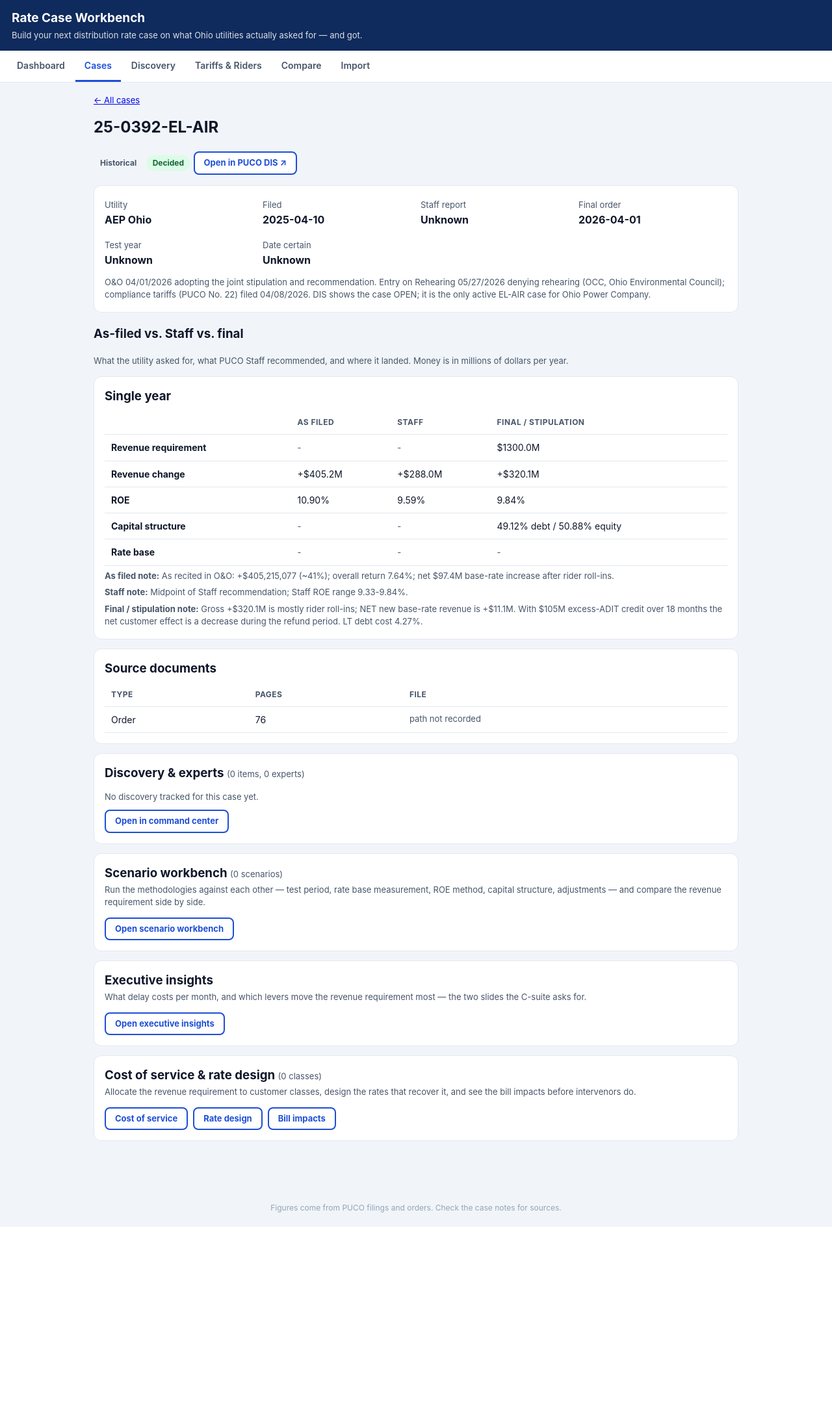
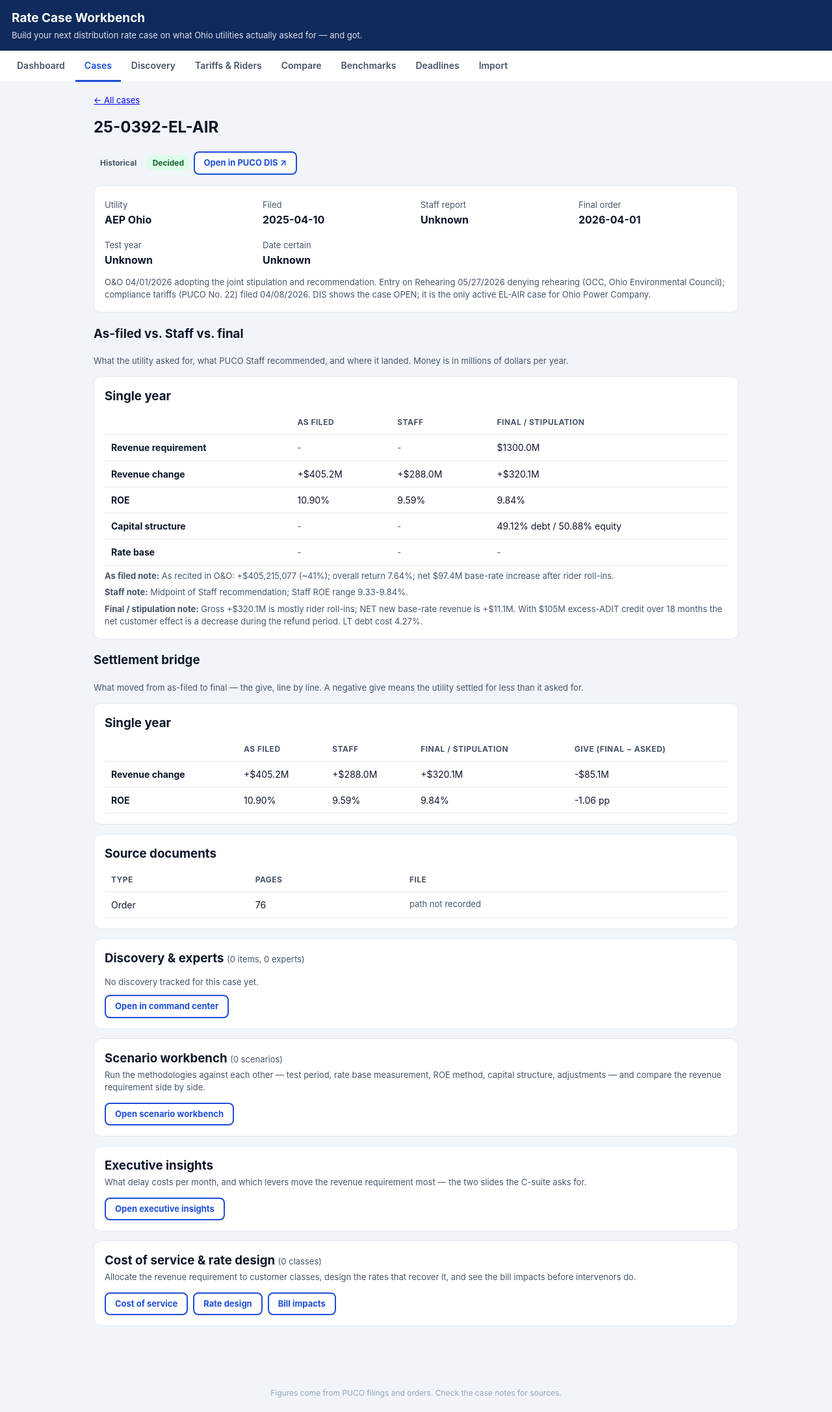
Before and after one commit to EricW948/rate-case-workbench, a FastAPI app: page /cases/1 in a window 1280 px wide. Shown: the whole page at 65% size. Before the commit the page ends 1888 px from the top, so only its background shows below. Run offline with FastAPI, Linux system fonts and the light colour scheme.

Commit message:
Phase 1: benchmarks, settlement bridge, deadline machine

```diff
--- a/database.py
+++ b/database.py
@@ -29,6 +29,7 @@ def init_db():
     from models import (  # noqa: F401  (import registers models)
         Utility, ServiceArea, Case, ThreeWayPosition, TariffRider, Document, EarnedROE,
         DiscoveryRequest, ExpertWitness, Scenario, ScenarioAdjustment, CustomerClass,
+        Milestone,
     )
     Base.metadata.create_all(bind=engine)
     # Lightweight migrations for DBs created before these columns existed.
--- a/main.py
+++ b/main.py
@@ -18,7 +18,8 @@ import hashlib
 import database
 from database import init_db, get_db
 from models import (Utility, ServiceArea, Case, ThreeWayPosition, TariffRider, Document,
-                    EarnedROE, DiscoveryRequest, ExpertWitness, Scenario, ScenarioAdjustment)
+                    EarnedROE, DiscoveryRequest, ExpertWitness, Scenario, ScenarioAdjustment,
+                    Milestone)
 import seed as seed_module
 import excel_templates
 import excel_import
@@ -56,6 +57,8 @@ DR_STATUS_LABELS = {"open": "Open", "in_progress": "In progress", "in_review": "
 EXPERT_SIDE_LABELS = {"utility": "Ours", "staff": "Staff", "intervenor": "Intervenor"}
 EXPERT_STATUS_LABELS = {"retained": "Retained", "drafting": "Drafting", "filed": "Filed",
                         "testified": "Testified", "withdrawn": "Withdrawn"}
+KIND_LABELS = {"hearing": "Hearing", "testimony": "Testimony due", "comments": "Comments due",
+               "filing": "Filing due", "decision": "Decision", "deadline": "Deadline"}
 TEST_PERIOD_LABELS = {"historic": "Historic test year",
                       "historic_adjusted": "Historic + pro forma adjustments",
                       "future_test_year": "Future test year",
@@ -201,6 +204,16 @@ def startup():
                 if u and not db.query(Case).filter(Case.docket == docket).first():
                     db.add(Case(docket=docket, utility_id=u.id,
                                 case_type="other", status="pending", notes=notes))
+            # Phase 1 deadline machine (2026-10-29): structured milestones for
+            # open cases, shared with seed.py so existing production DBs get
+            # the same calendar. Create-if-missing, same as Tier 2 above.
+            for docket, label, due, kind, notes in seed_module.PHASE1_MILESTONES:
+                mc = db.query(Case).filter(Case.docket == docket).first()
+                if mc and not db.query(Milestone).filter(
+                        Milestone.case_id == mc.id, Milestone.label == label,
+                        Milestone.due_date == due).first():
+                    db.add(Milestone(case_id=mc.id, label=label, due_date=due,
+                                     kind=kind, notes=notes))
             db.commit()
     finally:
         db.close()
@@ -323,6 +336,134 @@ def position_grid(db, case):
     for key in sorted(by_period.keys(), key=lambda k: (k != "Single year", k)):
         ordered[key] = [(s, by_period[key].get(s)) for s in stages]
     return ordered
+
+
+def _ty1_positions(db, case):
+    """TY1-or-single-year positions by stage, the comparison basis used by
+    charts and benchmarks (multi-year plans compare on Test Year 1)."""
+    pos = {}
+    for p in db.query(ThreeWayPosition).filter(
+            ThreeWayPosition.case_id == case.id).all():
+        if not p.period or "TY1" in (p.period or ""):
+            pos[p.stage] = p
+    return pos
+
+
+def benchmark_rows(db, sector="all"):
+    """Phase 1: one row per case with an as-filed position — what was asked,
+    what was granted, and the haircut. Pending cases show asked with granted
+    blank. Returns (rows, landing-zone medians)."""
+    import statistics
+    rows = []
+    for c in db.query(Case).all():
+        if sector != "all" and (c.utility.sector or "electric") != sector:
+            continue
+        pos = _ty1_positions(db, c)
+        af, fn = pos.get("as_filed"), pos.get("final_or_stip")
+        if not af:
+            continue
+        haircut = haircut_pct = give_roe = None
+        if fn and af.revenue_change is not None and fn.revenue_change is not None:
+            haircut = fn.revenue_change - af.revenue_change
+            if af.revenue_change != 0:
+                haircut_pct = haircut / abs(af.revenue_change) * 100
+        if fn and af.roe is not None and fn.roe is not None:
+            give_roe = fn.roe - af.roe
+        rows.append({
+            "case": c, "utility": c.utility, "asked": af, "final": fn,
+            "staff": pos.get("staff"),
+            "haircut": haircut, "haircut_pct": haircut_pct, "give_roe": give_roe,
+        })
+    rows.sort(key=lambda r: (r["utility"].name, r["case"].docket))
+    granted_roes = [r["final"].roe for r in rows
+                    if r["final"] and r["final"].roe is not None
+                    and r["case"].status in ("decided", "stipulated")]
+    haircuts = [r["haircut_pct"] for r in rows if r["haircut_pct"] is not None]
+    landing = {
+        "median_roe": statistics.median(granted_roes) if granted_roes else None,
+        "median_haircut": statistics.median(haircuts) if haircuts else None,
+        "n_granted": len(granted_roes),
+    }
+    return rows, landing
+
+
+def _fmt_money(v):
+    if v is None:
+        return None
+    return ("+" if v >= 0 else "-") + f"${abs(v):.1f}M"
+
+
+def _fmt_pct(v):
+    return None if v is None else f"{v:.2f}%"
+
+
+def settlement_bridge(db, case):
+    """Phase 1: as-filed -> staff -> final walk, per period, for the case
+    page. Only periods with an as-filed position and at least one later
+    stage get a bridge; asked-only pending cases show nothing."""
+    bridge = {}
+    for period, cols in position_grid(db, case).items():
+        pos = dict(cols)
+        af, st, fn = pos.get("as_filed"), pos.get("staff"), pos.get("final_or_stip")
+        if not af or (not st and not fn):
+            continue
+        rows = []
+        for label, attr, fmt in (("Revenue change", "revenue_change", _fmt_money),
+                                 ("ROE", "roe", _fmt_pct),
+                                 ("Equity ratio", "equity_ratio", _fmt_pct),
+                                 ("Rate base", "rate_base", _fmt_money)):
+            a, s, f = (getattr(af, attr), getattr(st, attr) if st else None,
+                       getattr(fn, attr) if fn else None)
+            if a is None and s is None and f is None:
+                continue
+            give = (f - a) if (fn and a is not None and f is not None) else None
+            give_str = None
+            if give is not None:
+                give_str = (f"{give:+.2f} pp" if attr in ("roe", "equity_ratio")
+                            else _fmt_money(give))
+            rows.append({"label": label, "asked": fmt(a), "staff": fmt(s),
+                         "final": fmt(f), "give": give_str})
+        if rows:
+            bridge[period] = rows
+    return bridge
+
+
+def deadline_items(db):
+    """Phase 1: one timeline — case milestones + open discovery items +
+    pending expert testimony, sorted by date. Items without a date stay in
+    their own pages."""
+    items = []
+    for m in db.query(Milestone).all():
+        items.append({"date": m.due_date, "label": m.label, "kind": m.kind,
+                      "docket": m.case.docket, "case_id": m.case_id,
+                      "utility": m.case.utility.name, "source": "milestone",
+                      "notes": m.notes})
+    for r in db.query(DiscoveryRequest).filter(
+            ~DiscoveryRequest.status.in_(excel_import.DR_DONE)).all():
+        if not r.due_date:
+            continue
+        items.append({"date": r.due_date,
+                      "label": (f"{DR_TYPE_LABELS.get(r.request_type, r.request_type)} "
+                                f"{r.number or ''} from {r.requesting_party}").strip(),
+                      "kind": "deadline", "docket": r.case.docket, "case_id": r.case_id,
+                      "utility": r.case.utility.name, "source": "discovery",
+                      "notes": r.assigned_to or None})
+    for e in db.query(ExpertWitness).filter(
+            ~ExpertWitness.status.in_(["testified", "withdrawn"])).all():
+        if not e.testimony_due:
+            continue
+        items.append({"date": e.testimony_due,
+                      "label": f"{e.name} testimony" + (f" — {e.topic}" if e.topic else ""),
+                      "kind": "testimony", "docket": e.case.docket, "case_id": e.case_id,
+                      "utility": e.case.utility.name, "source": "expert",
+                      "notes": e.assigned_to or None})
+    items.sort(key=lambda i: (i["date"] or "9999", i["docket"], i["label"]))
+    return items
+
+
+def upcoming_deadlines(db, n=5):
+    today = date.today().isoformat()
+    return [i for i in deadline_items(db) if (i["date"] or "9999") >= today][:n]
 
 
 # ---------------------------------------------------------------- pages
@@ -612,6 +753,7 @@ def dashboard(request: Request, db: Session = Depends(get_db)):
         "request": request, "cards": dashboard_cards(db),
         "status_labels": STATUS_LABELS, "type_labels": TYPE_LABELS,
         "attention": regulatory_attention(db),
+        "deadlines": upcoming_deadlines(db, 5),
         "dr_status_labels": DR_STATUS_LABELS, "dr_type_labels": DR_TYPE_LABELS})
 
 
@@ -683,6 +825,7 @@ def case_detail(request: Request, case_id: int, db: Session = Depends(get_db)):
         "request": request, "case": case, "grid": position_grid(db, case),
         "stage_labels": STAGE_LABELS, "status_labels": STATUS_LABELS,
         "type_labels": TYPE_LABELS, "dis_url": dis_url, "is_docket": is_docket,
+        "bridge": settlement_bridge(db, case), "kind_labels": KIND_LABELS,
         "dr_type_labels": DR_TYPE_LABELS, "dr_status_labels": DR_STATUS_LABELS,
         "expert_status_labels": EXPERT_STATUS_LABELS,
         "expert_side_labels": EXPERT_SIDE_LABELS})
@@ -1133,6 +1276,31 @@ def chart_page(request: Request, db: Session = Depends(get_db)):
         "roe_legend": charts.legend([(charts.AMBER, "Requested"), (charts.GREEN, "Authorized / settled")])})
 
 
+@app.get("/benchmarks", response_class=HTMLResponse)
+def benchmark_page(request: Request, db: Session = Depends(get_db)):
+    """Phase 1: peer benchmarking — asked vs. granted, haircuts, and the
+    Ohio landing zone, as a table the charts page can't show."""
+    sector = request.query_params.get("sector", "all")
+    if sector not in ("all", "electric", "gas"):
+        sector = "all"
+    rows, landing = benchmark_rows(db, sector)
+    return templates.TemplateResponse(request, "benchmarks.html", {
+        "request": request, "rows": rows, "landing": landing, "sector": sector})
+
+
+@app.get("/deadlines", response_class=HTMLResponse)
+def deadline_page(request: Request, db: Session = Depends(get_db)):
+    """Phase 1: the deadline machine — every dated obligation across every
+    case, overdue first, then upcoming."""
+    today = date.today().isoformat()
+    items = deadline_items(db)
+    overdue = [i for i in items if (i["date"] or "9999") < today]
+    upcoming = [i for i in items if (i["date"] or "9999") >= today]
+    return templates.TemplateResponse(request, "deadlines.html", {
+        "request": request, "overdue": overdue, "upcoming": upcoming,
+        "today": today, "kind_labels": KIND_LABELS})
+
+
 # ---------------------------------------------------------------- import
 
 @app.get("/import", response_class=HTMLResponse)
--- a/templates/base.html
+++ b/templates/base.html
@@ -67,6 +67,8 @@
   <a href="/discovery" class="{% if request.url.path.startswith('/discovery') %}active{% endif %}">Discovery</a>
   <a href="/riders" class="{% if request.url.path.startswith('/riders') %}active{% endif %}">Tariffs &amp; Riders</a>
   <a href="/charts" class="{% if request.url.path.startswith('/charts') %}active{% endif %}">Compare</a>
+  <a href="/benchmarks" class="{% if request.url.path.startswith('/benchmarks') %}active{% endif %}">Benchmarks</a>
+  <a href="/deadlines" class="{% if request.url.path.startswith('/deadlines') %}active{% endif %}">Deadlines</a>
   <a href="/import" class="{% if request.url.path.startswith('/import') %}active{% endif %}">Import</a>
 </nav>
 <main>
--- a/templates/case_detail.html
+++ b/templates/case_detail.html
@@ -47,6 +47,36 @@
   {% endfor %}
 </div>
 {% endfor %}
+
+{% if bridge %}
+<h3>Settlement bridge</h3>
+<p class="muted">What moved from as-filed to final — the give, line by line. A negative give means the utility settled for less than it asked for.</p>
+{% for period, rows in bridge.items() %}
+<div class="card">
+  <h3>{{ period }}</h3>
+  <div class="wrap">
+  <table>
+    <tr><th></th><th>As filed</th><th>Staff</th><th>Final / stipulation</th><th>Give (final &minus; asked)</th></tr>
+    {% for r in rows %}
+    <tr><td><strong>{{ r.label }}</strong></td><td>{{ r.asked or "—" }}</td><td>{{ r.staff or "—" }}</td><td>{{ r.final or "—" }}</td><td>{{ r.give or "—" }}</td></tr>
+    {% endfor %}
+  </table>
+  </div>
+</div>
+{% endfor %}
+{% endif %}
+
+{% if case.milestones %}
+<div class="card">
+  <h3>Dates on the calendar</h3>
+  <div class="wrap"><table>
+    <tr><th>Date</th><th>What</th><th>Type</th></tr>
+    {% for m in case.milestones|sort(attribute="due_date") %}
+    <tr><td>{{ m.due_date }}</td><td><strong>{{ m.label }}</strong>{% if m.notes %}<br><span class="muted">{{ m.notes }}</span>{% endif %}</td><td>{{ kind_labels[m.kind] }}</td></tr>
+    {% endfor %}
+  </table></div>
+</div>
+{% endif %}
 
 {% if case.documents %}
 <div class="card">
```
Also changed, not shown: models.py (+15 -0 lines), seed.py (+35 -1 lines), templates/benchmarks.html (added, +50 -0 lines), templates/dashboard.html (+12 -0 lines), templates/deadlines.html (added, +44 -0 lines), tests/test_phase1.py (added, +117 -0 lines).
